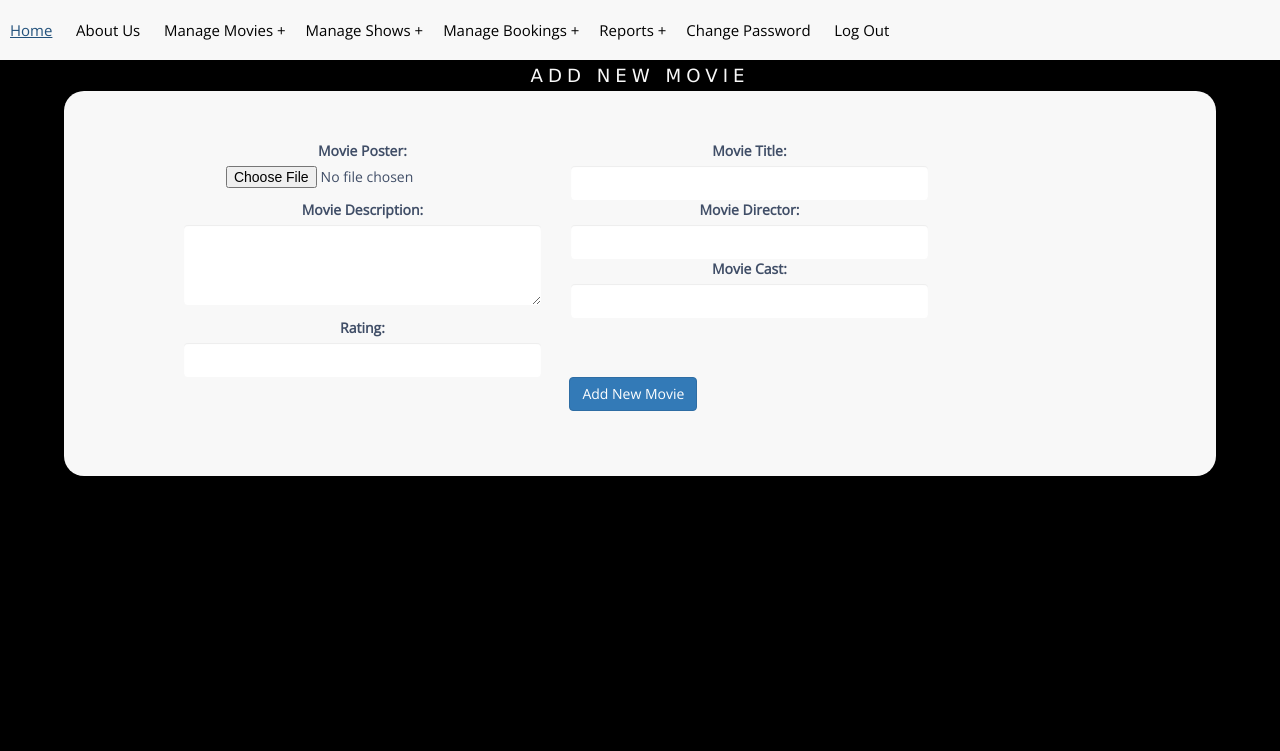
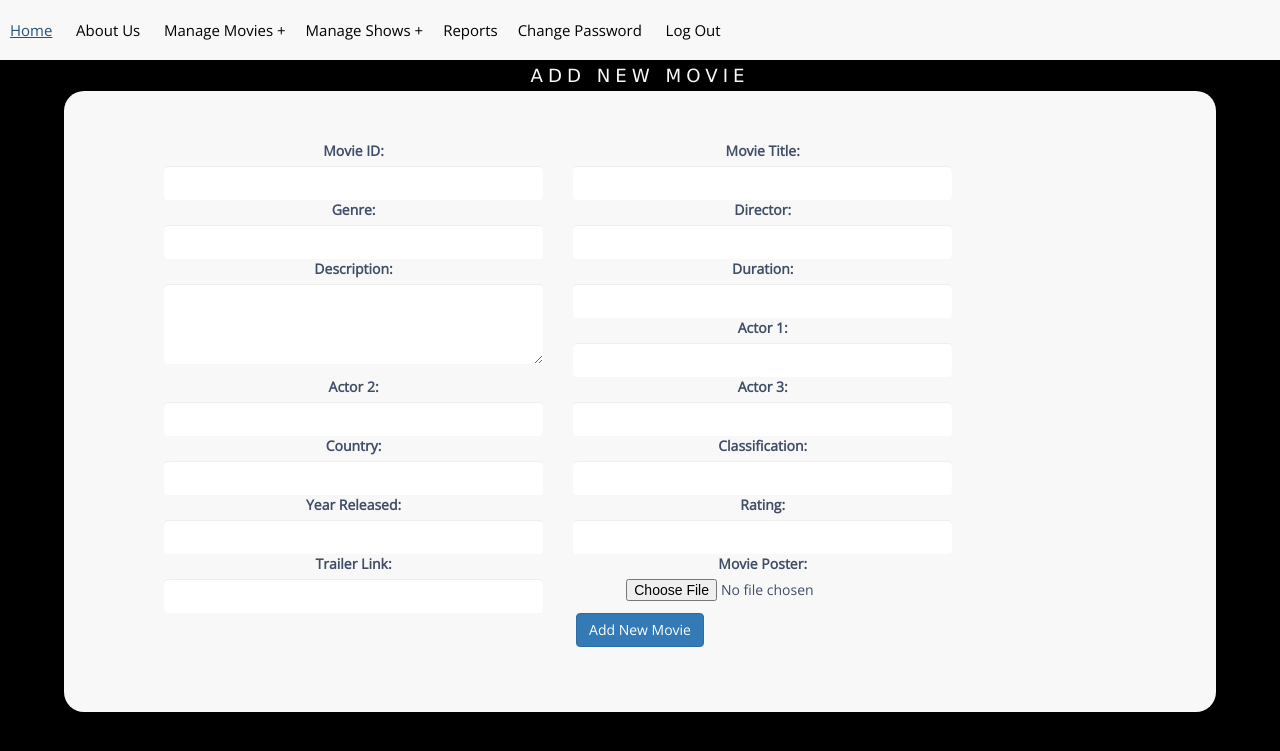
Before and after one commit to jediasaf/CSIT314SDB, a PHP site: page /AddMovie.php in a window 1280 px wide. Shown: the top 751 px of the page. Run offline with PHP 8.4, Linux system fonts and the light colour scheme.

Commit message:
Replace AddMovie.php

```diff
--- a/MANAGER/AddMovie.php
+++ b/MANAGER/AddMovie.php
@@ -132,31 +132,21 @@ li > a:only-child::after {
 <body>
 <nav>
         <ul>
-                <li><a href="">Home</a></li>
+                <li><a href="ManageBookings.html">Home</a></li>
 				<li><a href="">About Us</a></li>
-                <li><a href="">Manage Movies</a>
+
+                <li><a href="ManageMovies.html">Manage Movies</a>
                 <!--First Tier Drop Down-->
                 <ul>
-                    <li><a href="">Movies List</a></li>
-                    <li><a href="">Add Movie</a></li>
+                    <li><a href="AddMovie.html">Add Movie</a></li>
                 </ul>
-				<li><a href="">Manage Shows</a>
+				<li><a href="ManageShows">Manage Shows</a>
                 <!--First Tier Drop Down-->
                 <ul>
-                    <li><a href="">Shows List</a></li>
-                    <li><a href="">Add Show</a></li>
+                    <li><a href="AddShow.html">Add Show</a></li>
                 </ul>
-				<li><a href="">Manage Bookings</a>
-                <!--First Tier Drop Down-->
-                <ul>
-                    <li><a href="">Bookings List</a></li>
-                </ul>
-				<li><a href="">Reports</a>
-                <!--First Tier Drop Down-->
-                <ul>
-                    <li><a href="">Sales</a></li>
-                </ul>
-                <li><a href="">Change Password</a></li>
+				<li><a href="BookingReport">Reports</a>
+                <li><a href="CP.html">Change Password</a></li>
                 <li><a href="">Log Out</a></li>
             </ul>
         </nav>
@@ -170,14 +160,14 @@ li > a:only-child::after {
                 <div class="row">
                     <div class="col">
   <form action="" class="contact-form">
-	<div class="col-sm-5">
+	 <div class="col-sm-5">
       <div class="input-block">
-        <label for="">Movie Poster: </label>
-        <input type = "file" name = "fileupload" accept = "image/*" />
+        <label for="">Movie ID: </label>
+        <input type="text" class="form-control">
       </div>
     </div>
 
-    <div class="col-sm-5">
+	<div class="col-sm-5">
       <div class="input-block">
         <label for="">Movie Title: </label>
         <input type="text" class="form-control">
@@ -185,29 +175,93 @@ li > a:only-child::after {
     </div>
 
 	<div class="col-sm-5">
+      <div class="input-block">
+        <label for="">Genre: </label>
+        <input type="text" class="form-control">
+      </div>
+    </div>
+
+	 <div class="col-sm-5">
+      <div class="input-block">
+        <label for="">Director: </label>
+        <input type="text" class="form-control">
+      </div>
+    </div>
+
+	<div class="col-sm-5">
       <div class="input-block textarea">
-        <label for="">Movie Description: </label>
+        <label for="">Description: </label>
         <textarea rows="3" type="text" class="form-control"></textarea>
       </div>
     </div>
-       <div>
 
-    <div class="col-sm-5">
+	<div class="col-sm-5">
       <div class="input-block">
-        <label for="">Movie Director: </label>
+        <label for="">Duration: </label>
         <input type="text" class="form-control">
       </div>
     </div>
-    <div class="col-sm-5">
+
+	    <div class="col-sm-5">
       <div class="input-block">
-        <label for="">Movie Cast: </label>
+        <label for="">Actor 1: </label>
         <input type="text" class="form-control">
       </div>
     </div>
+
+	 <div class="col-sm-5">
+      <div class="input-block">
+        <label for="">Actor 2: </label>
+        <input type="text" class="form-control">
+      </div>
+    </div>
+
+	 <div class="col-sm-5">
+      <div class="input-block">
+        <label for="">Actor 3: </label>
+        <input type="text" class="form-control">
+      </div>
+    </div>
+
+	 <div class="col-sm-5">
+      <div class="input-block">
+        <label for="">Country: </label>
+        <input type="text" class="form-control">
+      </div>
+    </div>
+
+	 <div class="col-sm-5">
+      <div class="input-block">
+        <label for="">Classification: </label>
+        <input type="text" class="form-control">
+      </div>
+    </div>
+
+	 <div class="col-sm-5">
+      <div class="input-block">
+        <label for="">Year Released: </label>
+        <input type="text" class="form-control">
+      </div>
+    </div>
+
     <div class="col-sm-5">
       <div class="input-block">
         <label for="">Rating: </label>
         <input type="text" class="form-control">
+      </div>
+    </div>
+
+	 <div class="col-sm-5">
+      <div class="input-block">
+        <label for="">Trailer Link: </label>
+        <input type="text" class="form-control">
+      </div>
+    </div>
+
+	 <div class="col-sm-5">
+	  <div class="input-block">
+        <label for="">Movie Poster: </label>
+        <input type = "file" name = "fileupload" accept = "image/*" />
       </div>
     </div>
 
```
